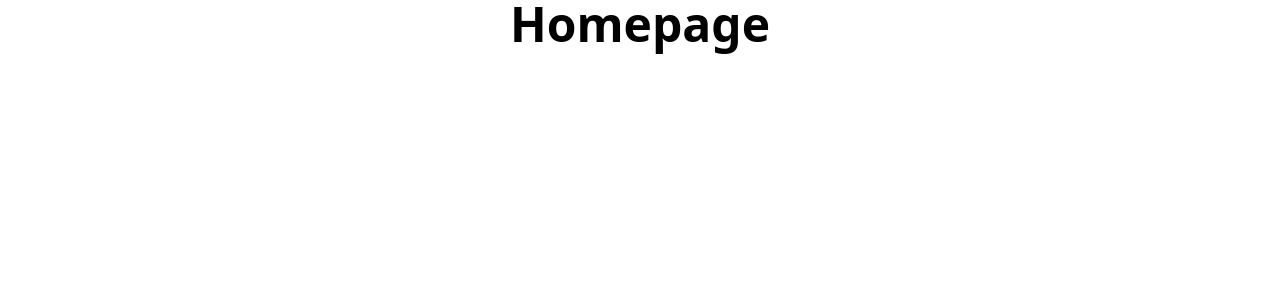
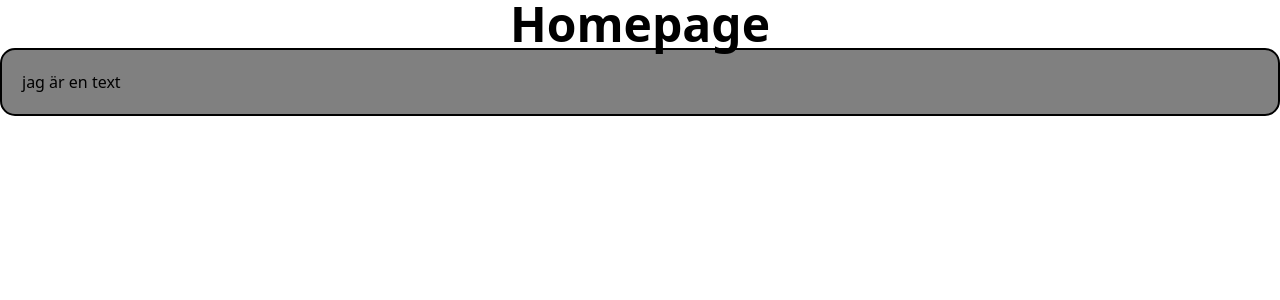
Before and after one commit to no92one/REACT_Olika_CCS-verktyg, a React (Vite) app in the folder client/: page / in a window 1280 px wide. Shown: the top 300 px of the page. Built offline with nearby package versions, Linux system fonts and the light colour scheme.

Commit message:
added custome button in tailwind

```diff
--- a/client/src/App.jsx
+++ b/client/src/App.jsx
@@ -1,6 +1,9 @@
 export default function App() {
   return <>
     <h1 class="text-5xl font-bold text-center">Homepage</h1>
-
+    {/*
+      "my-btn" - är en custom knapp som finns i index.css
+    */}
+    <p className="my-btn">jag är en text</p>
   </>
 }
--- a/client/src/index.css
+++ b/client/src/index.css
@@ -3,3 +3,14 @@
 body {
   margin: 0;
 }
+
+.my-margin {
+  margin: 10px 30px;
+}
+
+.my-btn {
+  background-color: grey;
+  padding: 20px;
+  border: 2px black solid;
+  border-radius: 15px;
+}
```
